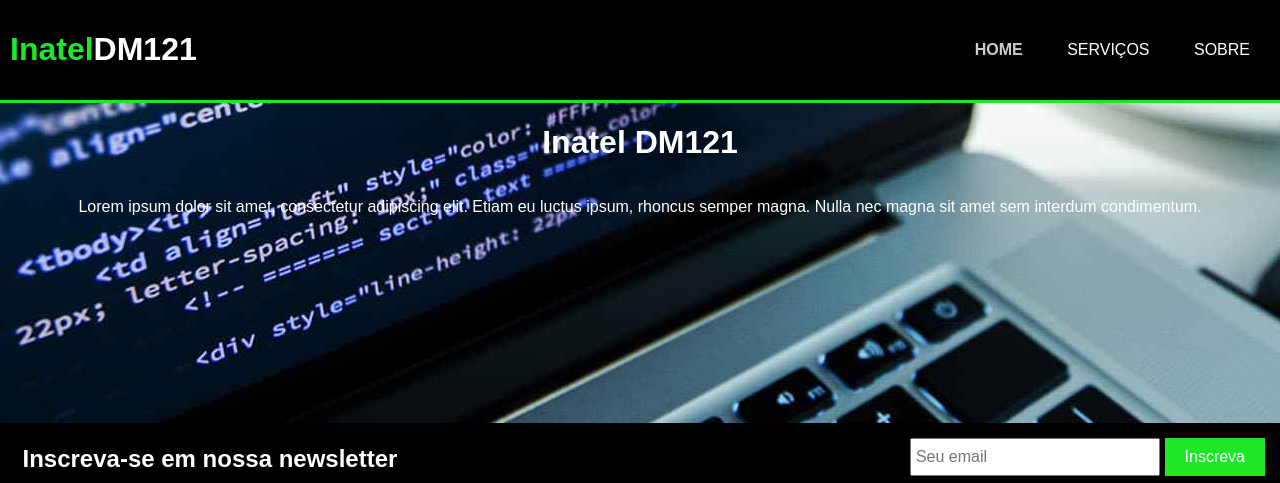
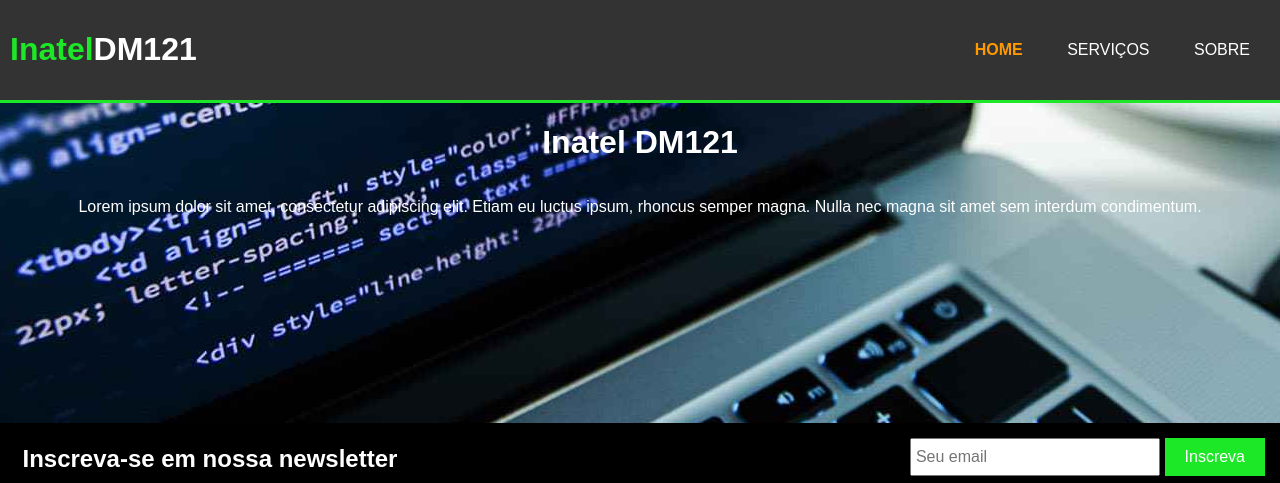
Before and after one commit to dymascs/Html_DM121, a plain HTML site: page Ex2/index.html in a window 1280 px wide. In both pictures the pointer is over the link "HOME". Shown: the top 483 px of the page. Drawn offline with Linux system fonts and the light colour scheme.

Commit message:
Alterada a cor detalhe para FF9900 e cor de fundo para #33333

```diff
--- a/Ex2/css/style.css
+++ b/Ex2/css/style.css
@@ -38,7 +38,7 @@ li{
 
 /*Header*/
 header{
-    background: #000;
+    background: #333333;
     color: #fff;
     padding: 0.625em; /* 10 / 16*/
     border-bottom: 0.1875em solid #1de827; /* 3 / 16*/
@@ -57,7 +57,7 @@ header a{
     font-size: 1em; /* 16 / 16*/
 }
 header a:hover{
-    color: #ccc;
+    color: #FF9900;
 }
 
 /*showcase*/
```
